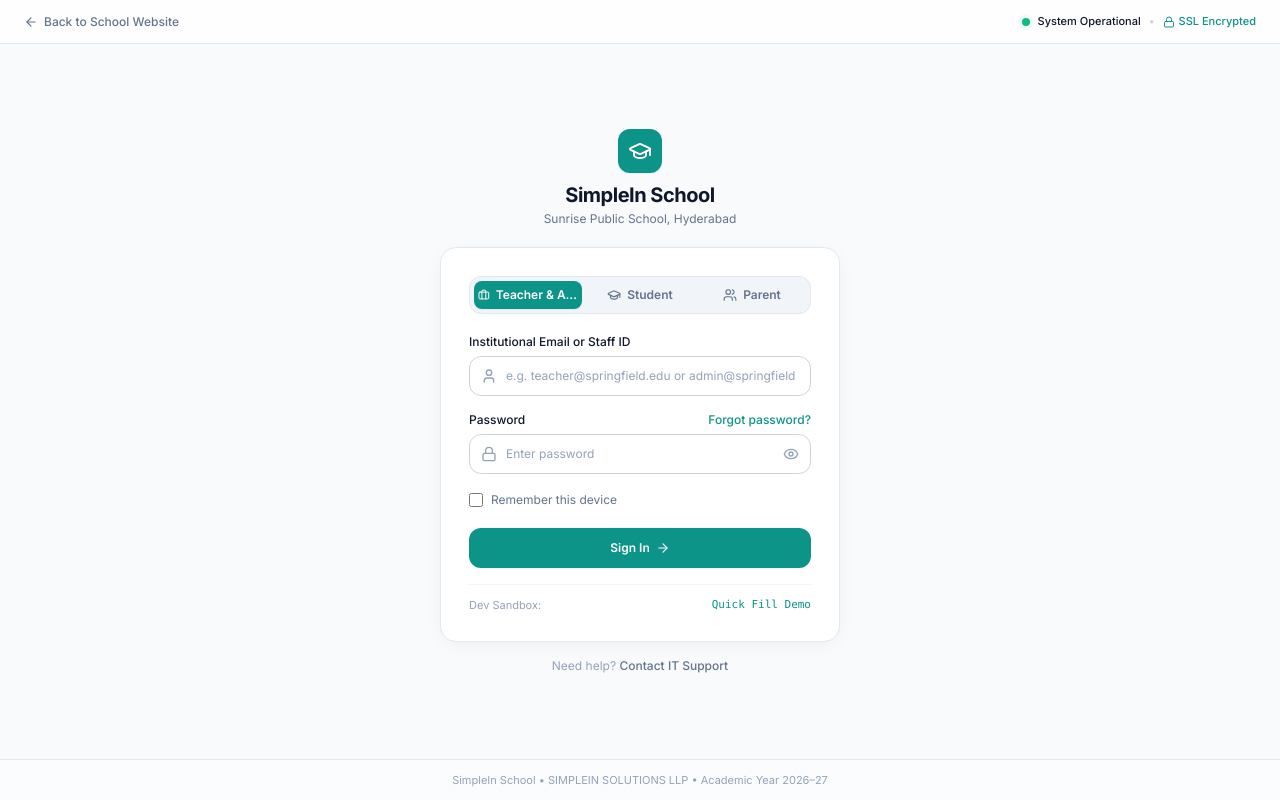
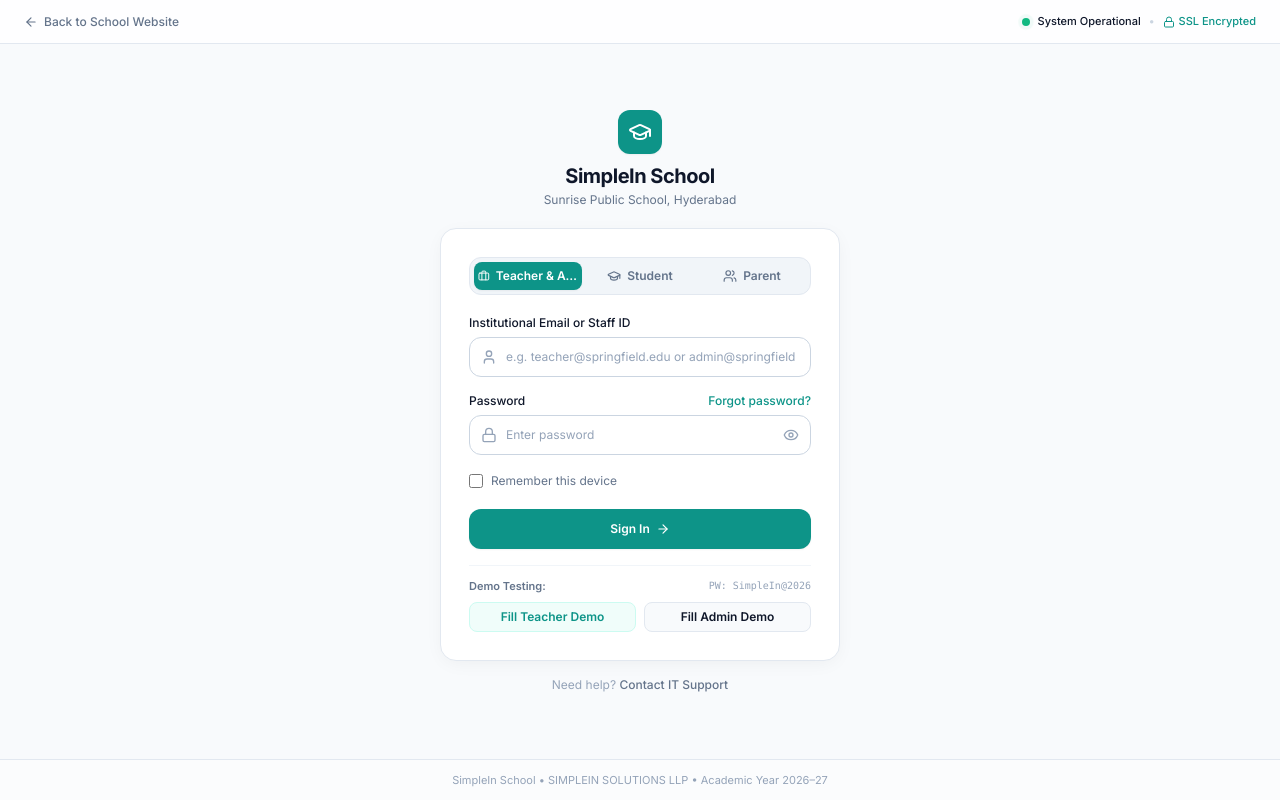
Before and after one commit to simpleinsolutions/SSL, a Next.js app: page /login/teacher in a window 1280 px wide. Built offline with nearby package versions, Linux system fonts and the light colour scheme.

Commit message:
feat: enable demo testing quick-fill buttons across all environments

```diff
--- a/src/components/auth/login-view.tsx
+++ b/src/components/auth/login-view.tsx
@@ -302,22 +302,37 @@ export const LoginView: React.FC<LoginViewProps> = ({
               </div>
             </form>
 
-            {/* Development Quick Fill */}
-            {isDev && (
-              <div className="mt-4 pt-3 border-t border-[#F1F5F9] flex items-center justify-between text-[11px] text-[#94A3B8]">
-                <span>Dev Sandbox:</span>
+            {/* Demo Testing Credentials Quick Fill */}
+            <div className="mt-4 pt-3 border-t border-[#F1F5F9] space-y-2">
+              <div className="flex items-center justify-between text-[11px]">
+                <span className="text-[#64748B] font-semibold">Demo Testing:</span>
+                <span className="font-mono text-[10px] text-[#94A3B8]">PW: SimpleIn@2026</span>
+              </div>
+              <div className="flex items-center gap-2">
                 <button
                   type="button"
                   onClick={() => {
                     setIdentifier(demoCredentials.identifier);
                     setPassword("SimpleIn@2026");
                   }}
-                  className="text-[#0D9488] hover:underline font-mono text-[11px] cursor-pointer font-medium"
+                  className="flex-1 py-1.5 px-2.5 rounded-lg bg-[#F0FDFA] hover:bg-[#CCFBF1] text-[#0D9488] text-xs font-semibold border border-[#CCFBF1] transition-colors cursor-pointer text-center truncate"
                 >
-                  Quick Fill Demo
+                  Fill {portalRole === "TEACHER" ? "Teacher" : portalRole === "STUDENT" ? "Student" : "Parent"} Demo
                 </button>
+                {portalRole === "TEACHER" && (
+                  <button
+                    type="button"
+                    onClick={() => {
+                      setIdentifier("admin@springfield.edu");
+                      setPassword("SimpleIn@2026");
+                    }}
+                    className="flex-1 py-1.5 px-2.5 rounded-lg bg-[#F8FAFC] hover:bg-[#F1F5F9] text-[#0F172A] text-xs font-semibold border border-[#E2E8F0] transition-colors cursor-pointer text-center truncate"
+                  >
+                    Fill Admin Demo
+                  </button>
+                )}
               </div>
-            )}
+            </div>
           </div>
 
           {/* Need Help Link */}
```
